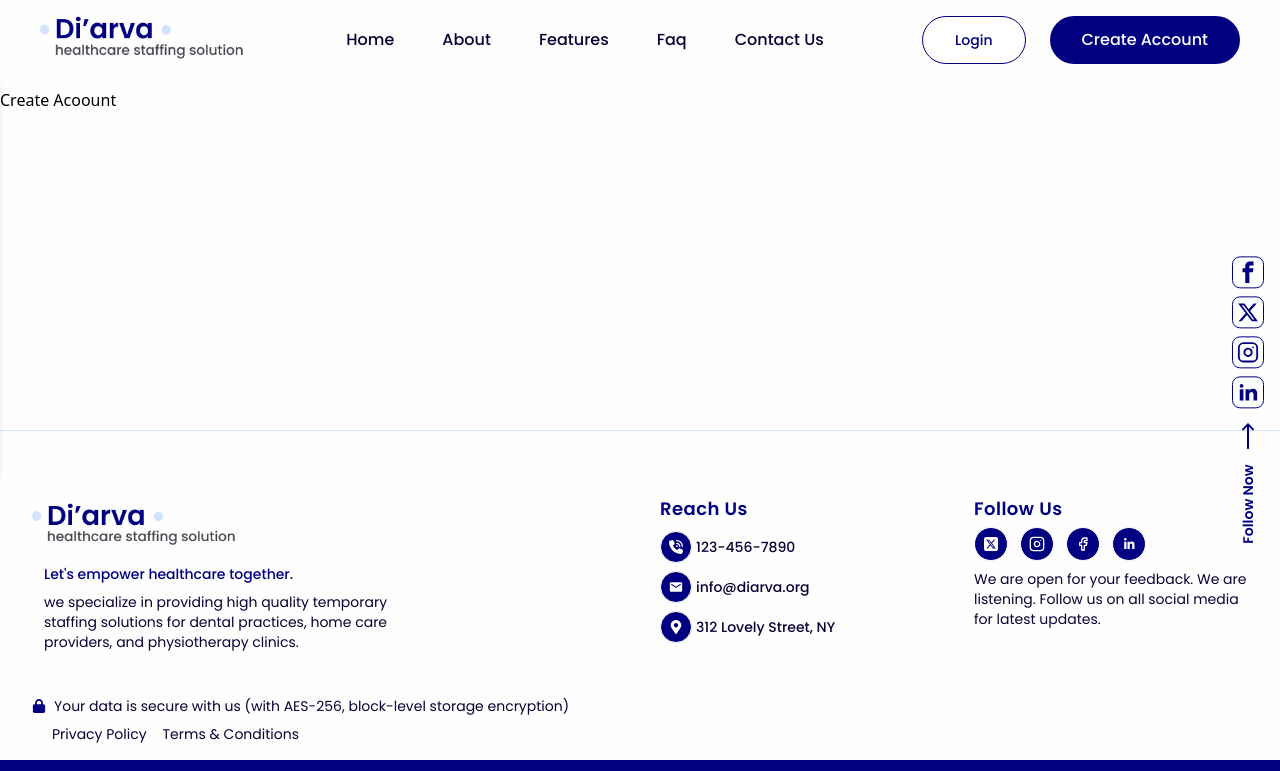
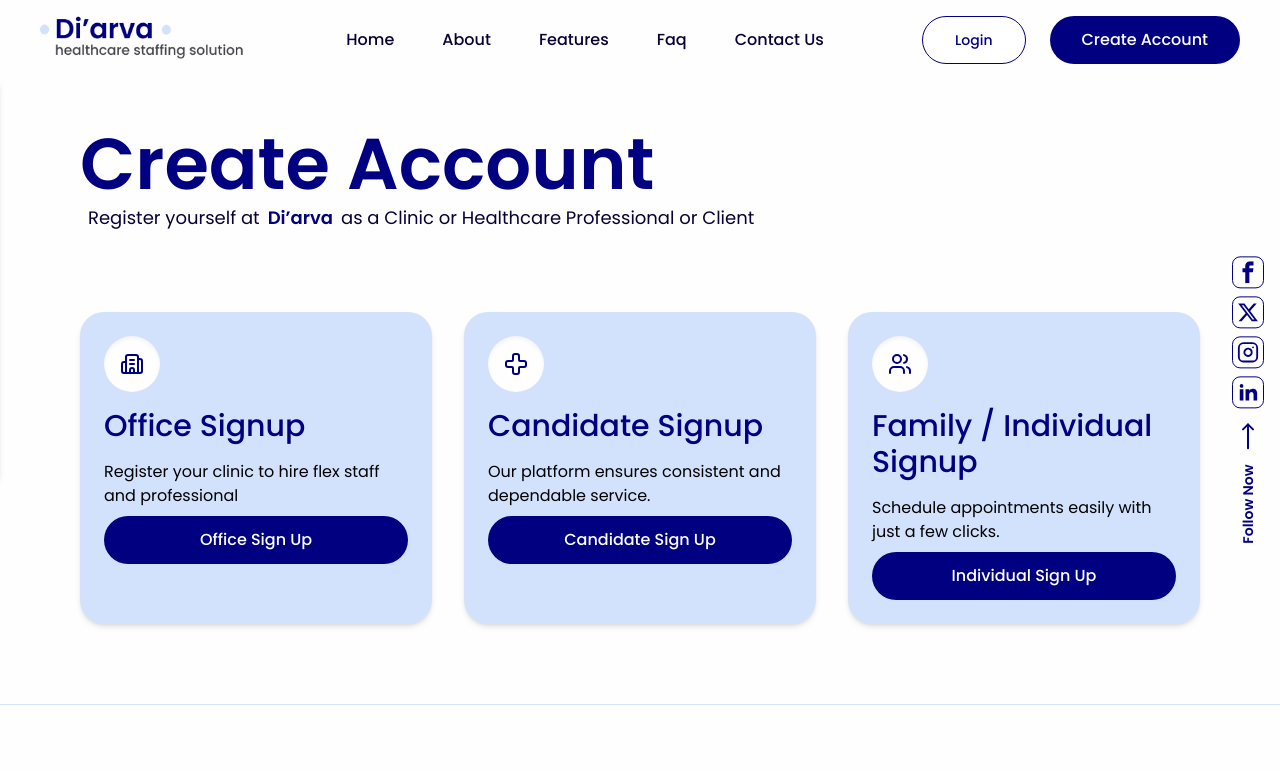
Before and after one commit to Di-arva/Frontend, a React (Vite) app: page /register in a window 1280 px wide. Shown: the top 771 px of the page. Built offline with nearby package versions, Linux system fonts and the light colour scheme; no server answers.

Commit message:
Certificate upload need to fix

```diff
--- a/src/Components/CreateAccount.jsx
+++ b/src/Components/CreateAccount.jsx
@@ -1,7 +1,80 @@
-import React from "react";
+import { Building2,Users,Cross} from "lucide-react";
+import Button from "./Button";
+const CreateAccount = () => {
+  const features = [
+    {
+      id: 1,
+      icon: <Building2/>,
+      title: "Office Signup",
+      desc: "Register your clinic to hire flex staff and professional",
+      btntxt: "Office Sign Up"
+    },
+    {
+      id: 2,
+      icon: <Cross />,
+      title: "Candidate Signup",
+      desc: "Our platform ensures consistent and dependable service.",
+      btntxt: "Candidate Sign Up"
+    },
+    {
+      id: 3,
+      icon: <Users />,
+      title: "Family / Individual Signup",
+      desc: "Schedule appointments easily with just a few clicks.",
+      btntxt: "Individual Sign Up"
+    },
+  ];
 
-const CreateAccount = () => {
-  return <div>Create Acoount</div>;
+  return (
+    <>
+      <div className="my-6 md:my-10 lg:my-10 px-8 md:px-8 lg:px-20">
+        <h2 className="text-darkblue font-poppins text-3xl sm:text-4xl md:text-5xl lg:text-6xl xl:text-7xl font-semibold">
+          Create Account
+        </h2>
+        <p className="font-poppins w-full md:w-4/5 lg:w-2/3 mt-1 text-darkblack text-sm sm:text-base md:text-lg md:ml-2">
+          Register yourself at
+          <span className="text-darkblue font-semibold text-base sm:text-lg mx-2">
+            Di’arva
+          </span>
+          as a Clinic or Healthcare Professional or Client
+        </p>
+      </div>
+
+      <div id="features" className="my-20 px-4 md:px-8 lg:px-20">
+
+
+        <div className="mt-10 grid gap-6 sm:gap-8 grid-cols-1 sm:grid-cols-2 lg:grid-cols-3 justify-items-center">
+          {features.map((feature) => (
+            <div
+              key={feature.id}
+              className="bg-lightblue px-3 py-4 sm:px-4 sm:py-5 md:px-6 md:py-6 rounded-3xl flex flex-col shadow-md"
+            >
+              <div className="bg-lightbg w-14 h-14 p-2 rounded-full text-darkblue flex justify-center items-center shadow-inner">
+                {feature.icon}
+              </div>
+              <h2 className="font-poppins text-xl sm:text-2xl md:text-3xl my-4 font-medium text-darkblack">
+              <span className="text-darkblue">{feature.title}</span>
+
+              </h2>
+              <p className="font-poppins text-sm sm:text-base md:text-md font-normal">
+                {feature.desc}
+              </p>
+              <Button
+  type="button"
+  variant="dark"
+  size="md"
+
+
+  className="whitespace-nowrap hover:cursor-pointer mt-2"
+>
+{feature.btntxt}
+</Button>
+            </div>
+          ))}
+        </div>
+      </div>
+    </>
+  );
 };
 
 export default CreateAccount;
--- a/src/Components/Hero.jsx
+++ b/src/Components/Hero.jsx
@@ -74,7 +74,7 @@ const Hero = () => {
         </div>
 
         <div className="relative w-full h-full flex justify-center items-center">
-          <h1
+          <div
             className="font-bold text-darkblue
                          text-4xl sm:text-5xl md:text-6xl lg:text-7xl
                          tracking-widest leading-tight
@@ -90,7 +90,7 @@ const Hero = () => {
               Trusted Care <br />
               Every Shift
             </h1>
-          </h1>
+          </div>
 
           <div
             className="absolute text-[300px] lg:text-[500px] font-bold text-darkblue opacity-10 leading-none
--- a/src/Components/SignUp/Officesignup.jsx
+++ b/src/Components/SignUp/Officesignup.jsx
@@ -19,7 +19,7 @@ const Officesignup = () => {
 
   return (
     <>
-    <div id="contactus" className="my-6 md:my-10 lg:my-10 px-8 md:px-8 lg:px-20">
+    <div className="my-6 md:my-10 lg:my-10 px-8 md:px-8 lg:px-20">
     <h2 className="text-darkblue font-poppins text-3xl sm:text-4xl md:text-5xl lg:text-6xl xl:text-7xl font-semibold">
       Office SignUp
     </h2>
```
